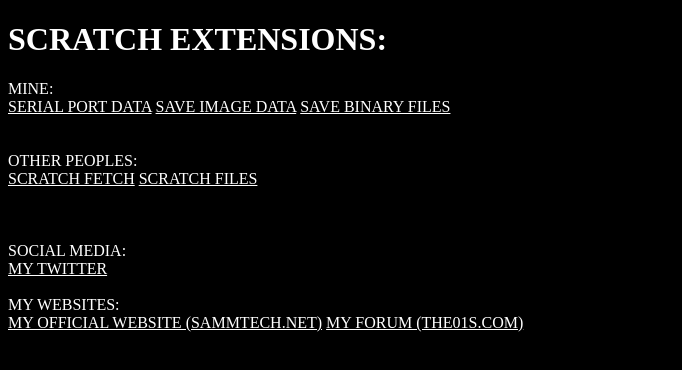
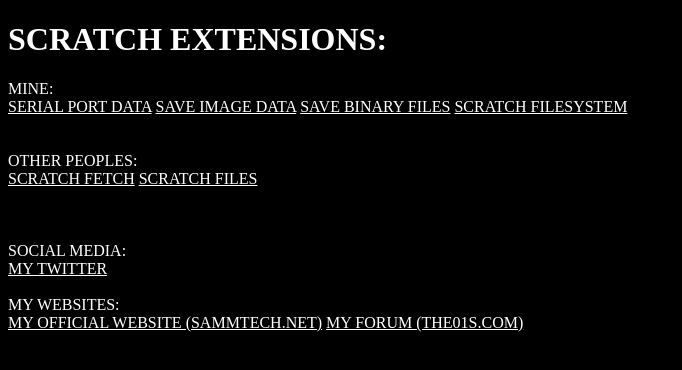
Before and after one commit to Sammyueru/scratch-extensions, a plain HTML site: page index.html in a window 1280 px wide. Shown: the whole page, without its empty margins (0-682 px from the left). Drawn offline with Linux system fonts and the light colour scheme.

Commit message:
Update index.html

```diff
--- a/index.html
+++ b/index.html
@@ -17,6 +17,7 @@
   <a href="./serialport.js">SERIAL PORT DATA</a>
   <a href="./saveimage.js">SAVE IMAGE DATA</a>
   <a href="./binfiles.js">SAVE BINARY FILES</a>
+  <a href="./scratch-filesystem">SCRATCH FILESYSTEM</a>
   <br><br><br>
   OTHER PEOPLES:<br>
   <a href="./ScratchFetch.js">SCRATCH FETCH</a>
```
